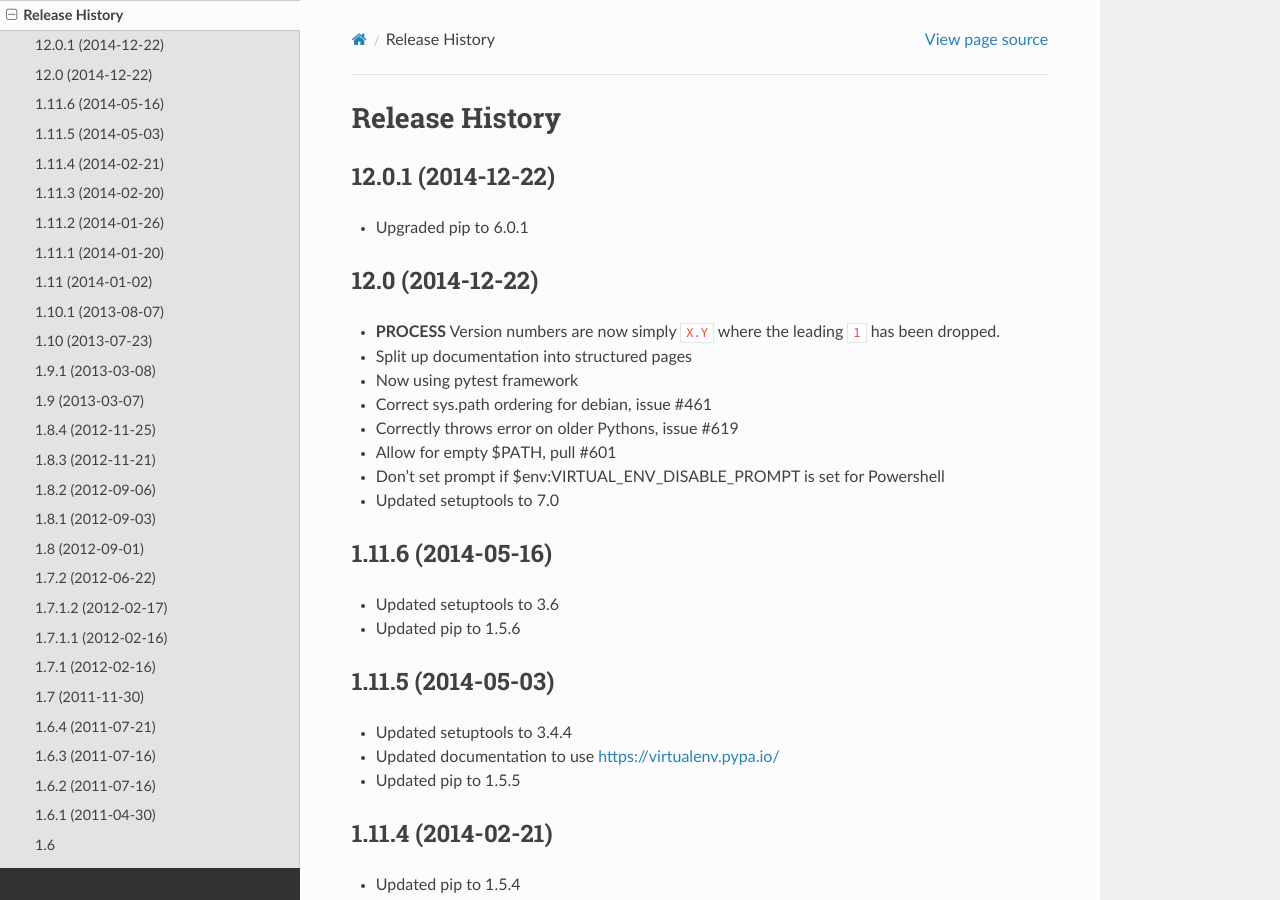
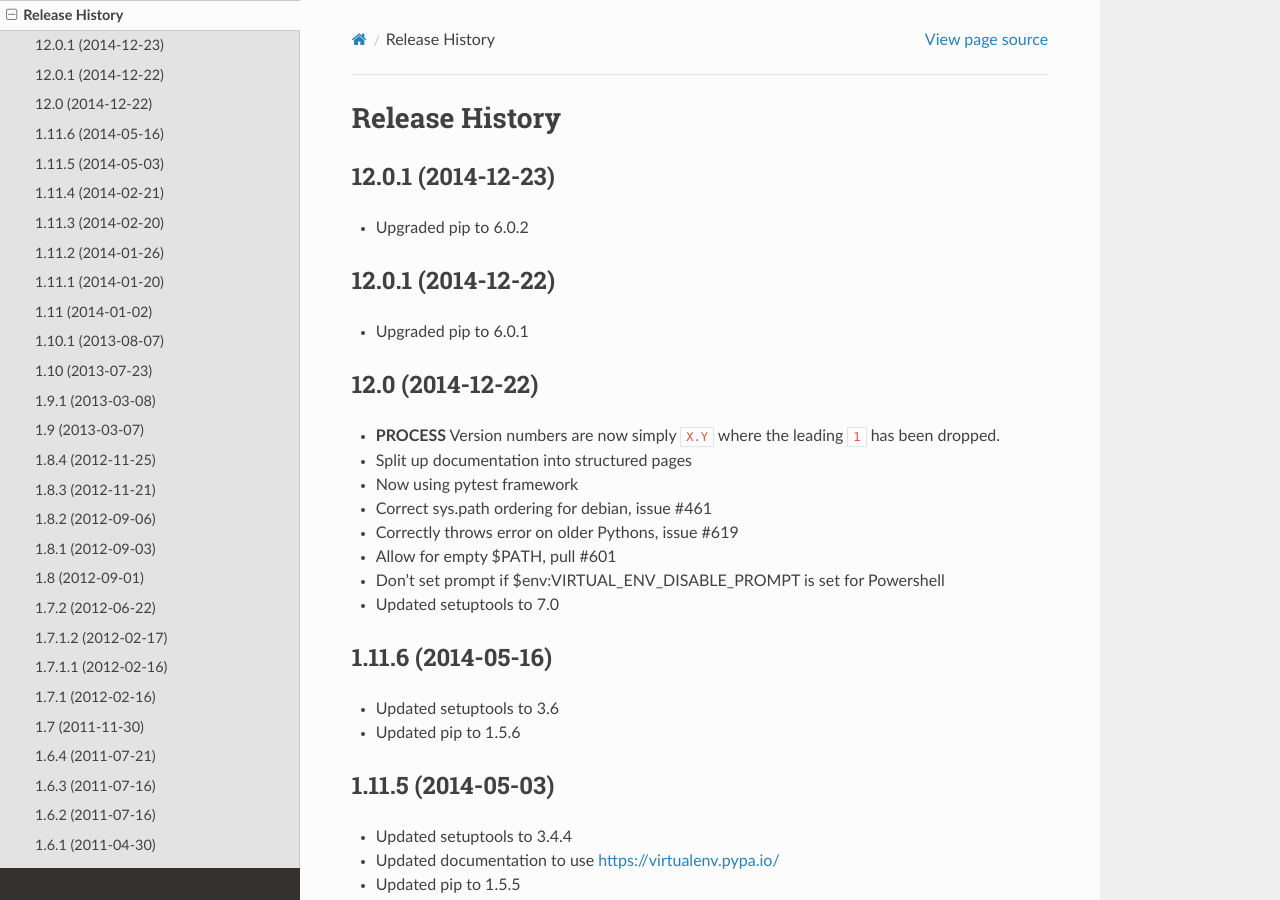
Before and after one commit to pypa/virtualenv, a Sphinx documentation site: the page built from docs/changes.rst, in a window 1280 px wide and 900 px high. Built offline with Sphinx 7.4.7 and the Read the Docs theme 2.0.0, drawn with Linux system fonts in a browser that asks for light colours.

Commit message:
bump version for release of 12.0.2

```diff
--- a/docs/changes.rst
+++ b/docs/changes.rst
@@ -1,5 +1,10 @@
 Release History
 ===============
+
+12.0.1 (2014-12-23)
+~~~~~~~~~~~~~~~~~~~
+
+* Upgraded pip to 6.0.2
 
 12.0.1 (2014-12-22)
 ~~~~~~~~~~~~~~~~~~~
--- a/virtualenv.py
+++ b/virtualenv.py
@@ -2,7 +2,7 @@
 """Create a "virtual" Python installation
 """
 
-__version__ = "12.0.1"
+__version__ = "12.0.2"
 virtualenv_version = __version__  # legacy
 
 # NB: avoid placing additional imports here, before sys.path is fixed!
```
